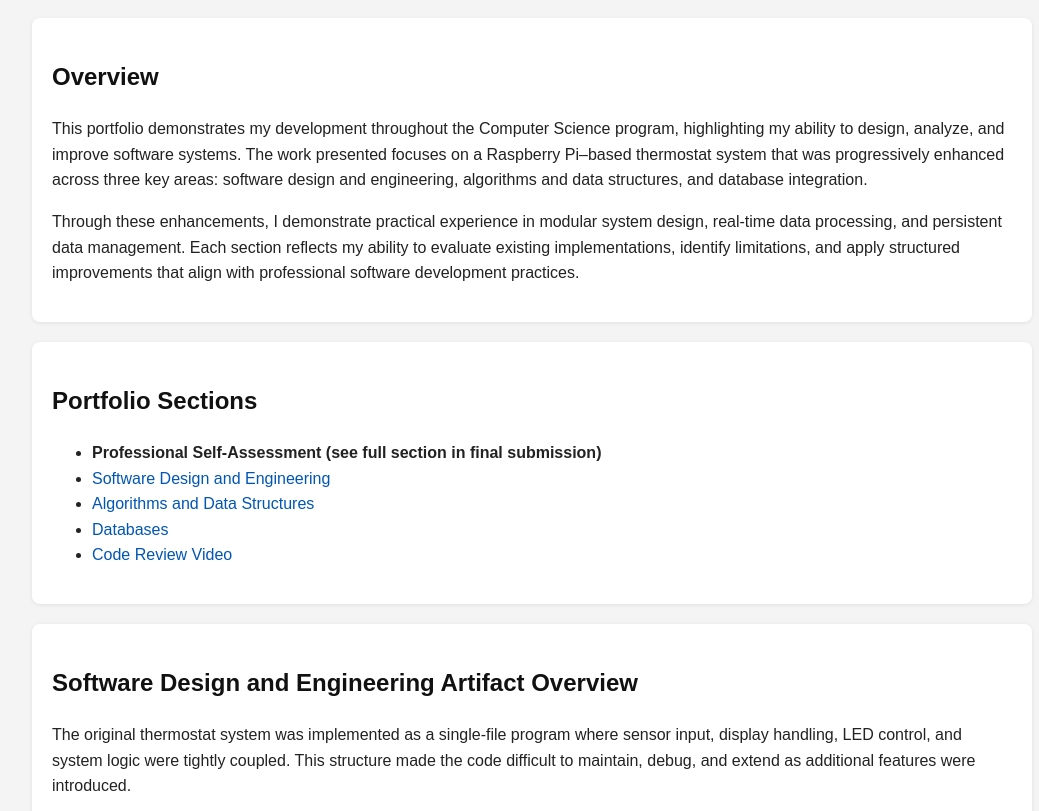
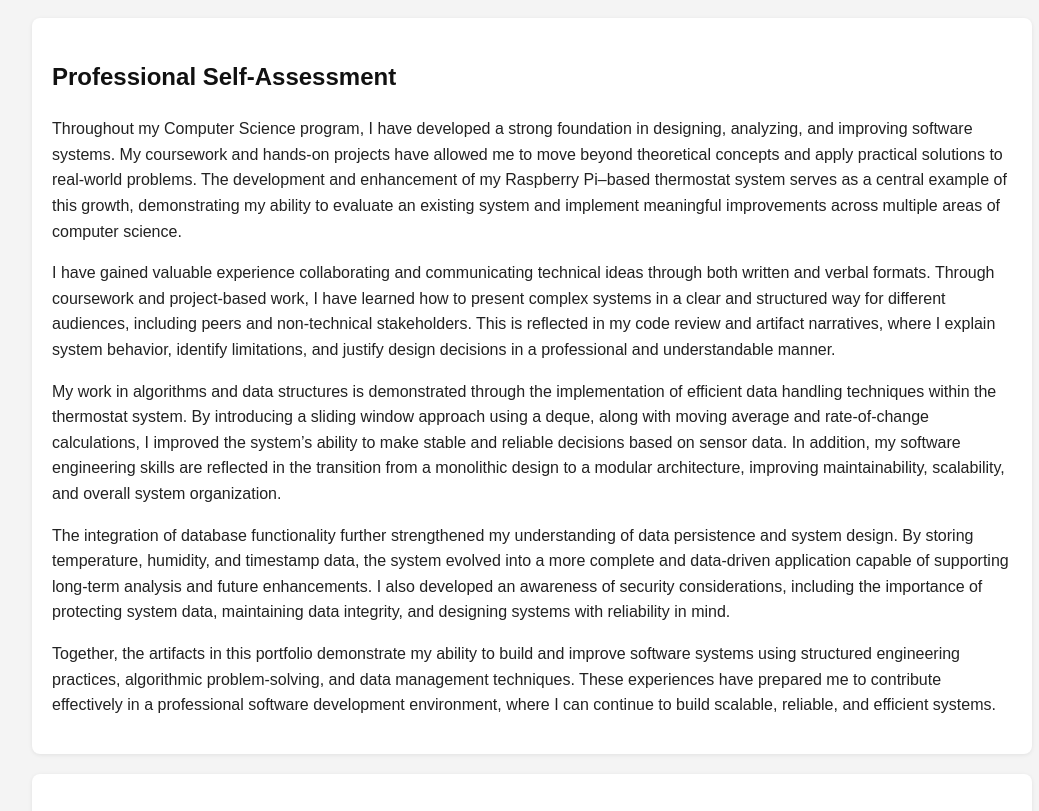
Before and after one commit to AlchemFac/CS499-ePortfolio, a plain HTML site: page index.html in a window 1280 px wide. Shown: the part 136-947 px from the top of the page, without its empty margins (108-1147 px from the left). Drawn offline with Linux system fonts and the light colour scheme.

Commit message:
Add professional self-assessment to index.html
Added a professional self-assessment section detailing skills and experiences in software development, algorithms, and database integration.

```diff
--- a/index.html
+++ b/index.html
@@ -40,6 +40,30 @@
 <body>
 
   <h1>Juan Navarro - CS 499 Computer Science ePortfolio</h1>
+
+  <div class="card">
+  <h2>Professional Self-Assessment</h2>
+
+  <p>
+    Throughout my Computer Science program, I have developed a strong foundation in designing, analyzing, and improving software systems. My coursework and hands-on projects have allowed me to move beyond theoretical concepts and apply practical solutions to real-world problems. The development and enhancement of my Raspberry Pi–based thermostat system serves as a central example of this growth, demonstrating my ability to evaluate an existing system and implement meaningful improvements across multiple areas of computer science.
+  </p>
+
+  <p>
+    I have gained valuable experience collaborating and communicating technical ideas through both written and verbal formats. Through coursework and project-based work, I have learned how to present complex systems in a clear and structured way for different audiences, including peers and non-technical stakeholders. This is reflected in my code review and artifact narratives, where I explain system behavior, identify limitations, and justify design decisions in a professional and understandable manner.
+  </p>
+
+  <p>
+    My work in algorithms and data structures is demonstrated through the implementation of efficient data handling techniques within the thermostat system. By introducing a sliding window approach using a deque, along with moving average and rate-of-change calculations, I improved the system’s ability to make stable and reliable decisions based on sensor data. In addition, my software engineering skills are reflected in the transition from a monolithic design to a modular architecture, improving maintainability, scalability, and overall system organization.
+  </p>
+
+  <p>
+    The integration of database functionality further strengthened my understanding of data persistence and system design. By storing temperature, humidity, and timestamp data, the system evolved into a more complete and data-driven application capable of supporting long-term analysis and future enhancements. I also developed an awareness of security considerations, including the importance of protecting system data, maintaining data integrity, and designing systems with reliability in mind.
+  </p>
+
+  <p>
+    Together, the artifacts in this portfolio demonstrate my ability to build and improve software systems using structured engineering practices, algorithmic problem-solving, and data management techniques. These experiences have prepared me to contribute effectively in a professional software development environment, where I can continue to build scalable, reliable, and efficient systems.
+  </p>
+  </div>
 
   <div class="card">
     <h2>Overview</h2>
```
